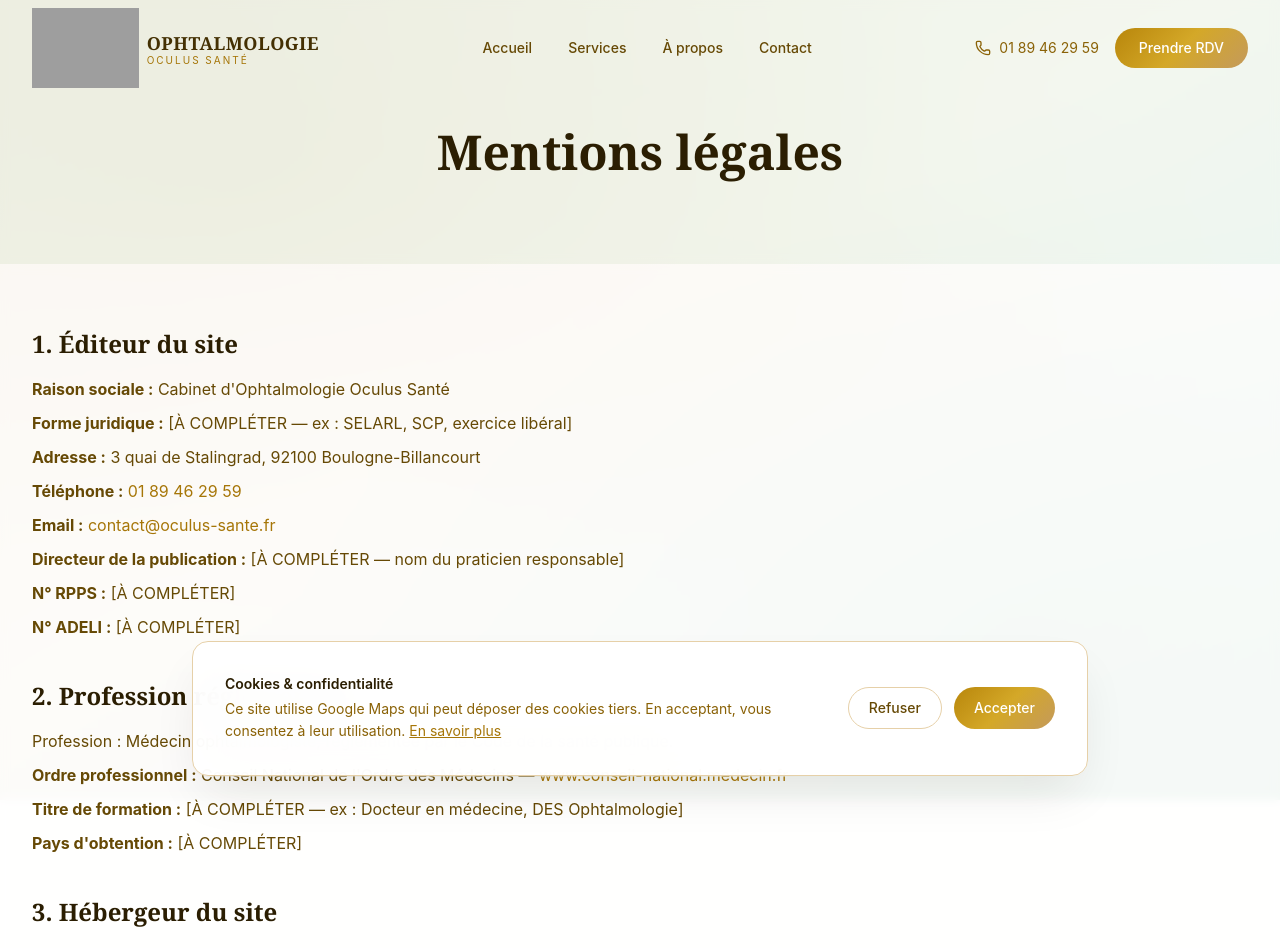
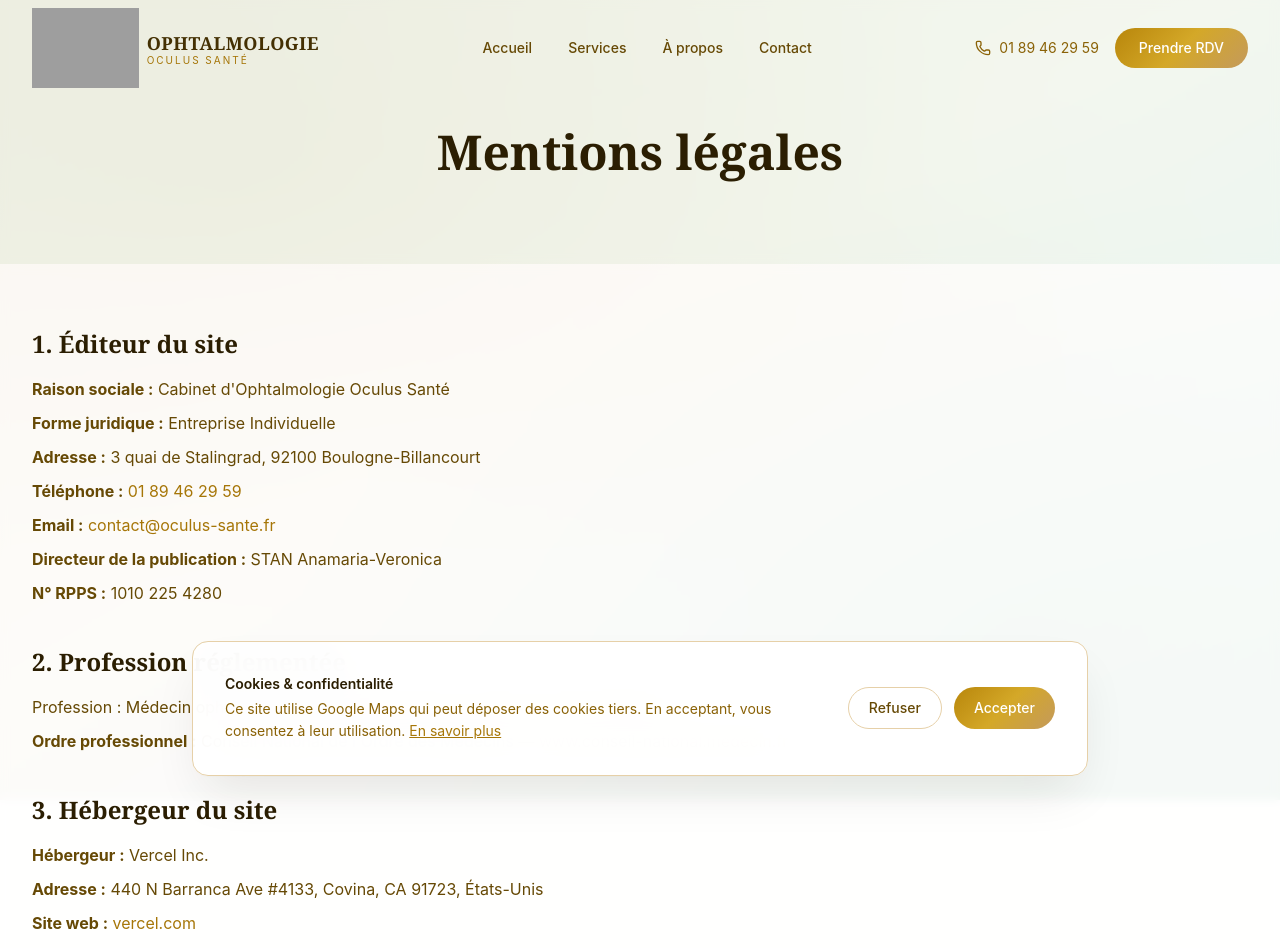
Before and after one commit to Dodyspy/oculus-sante, a Next.js app: page /mentions-legales in a window 1280 px wide. Shown: the top 948 px of the page. Built offline with nearby package versions, Linux system fonts and the light colour scheme; grey boxes are pictures that could not be loaded.

Commit message:
Update mentions légales: add practitioner info (STAN Anamaria-Veronica, RPPS 1010 225 4280), remove ADELI, Titre de formation, Pays d'obtention

```diff
--- a/src/app/mentions-legales/page.tsx
+++ b/src/app/mentions-legales/page.tsx
@@ -25,8 +25,7 @@ export default function MentionsLegalesPage() {
                 Oculus Santé
               </p>
               <p>
-                <strong>Forme juridique :</strong> [À COMPLÉTER — ex : SELARL,
-                SCP, exercice libéral]
+                <strong>Forme juridique :</strong> Entreprise Individuelle
               </p>
               <p>
                 <strong>Adresse :</strong> 3 quai de Stalingrad, 92100
@@ -51,14 +50,10 @@ export default function MentionsLegalesPage() {
                 </a>
               </p>
               <p>
-                <strong>Directeur de la publication :</strong> [À COMPLÉTER —
-                nom du praticien responsable]
+                <strong>Directeur de la publication :</strong> STAN Anamaria-Veronica
               </p>
               <p>
-                <strong>N° RPPS :</strong> [À COMPLÉTER]
-              </p>
-              <p>
-                <strong>N° ADELI :</strong> [À COMPLÉTER]
+                <strong>N° RPPS :</strong> 1010 225 4280
               </p>
             </div>
 
@@ -81,13 +76,6 @@ export default function MentionsLegalesPage() {
                 >
                   www.conseil-national.medecin.fr
                 </a>
-              </p>
-              <p>
-                <strong>Titre de formation :</strong> [À COMPLÉTER — ex :
-                Docteur en médecine, DES Ophtalmologie]
-              </p>
-              <p>
-                <strong>Pays d&apos;obtention :</strong> [À COMPLÉTER]
               </p>
             </div>
 
```
